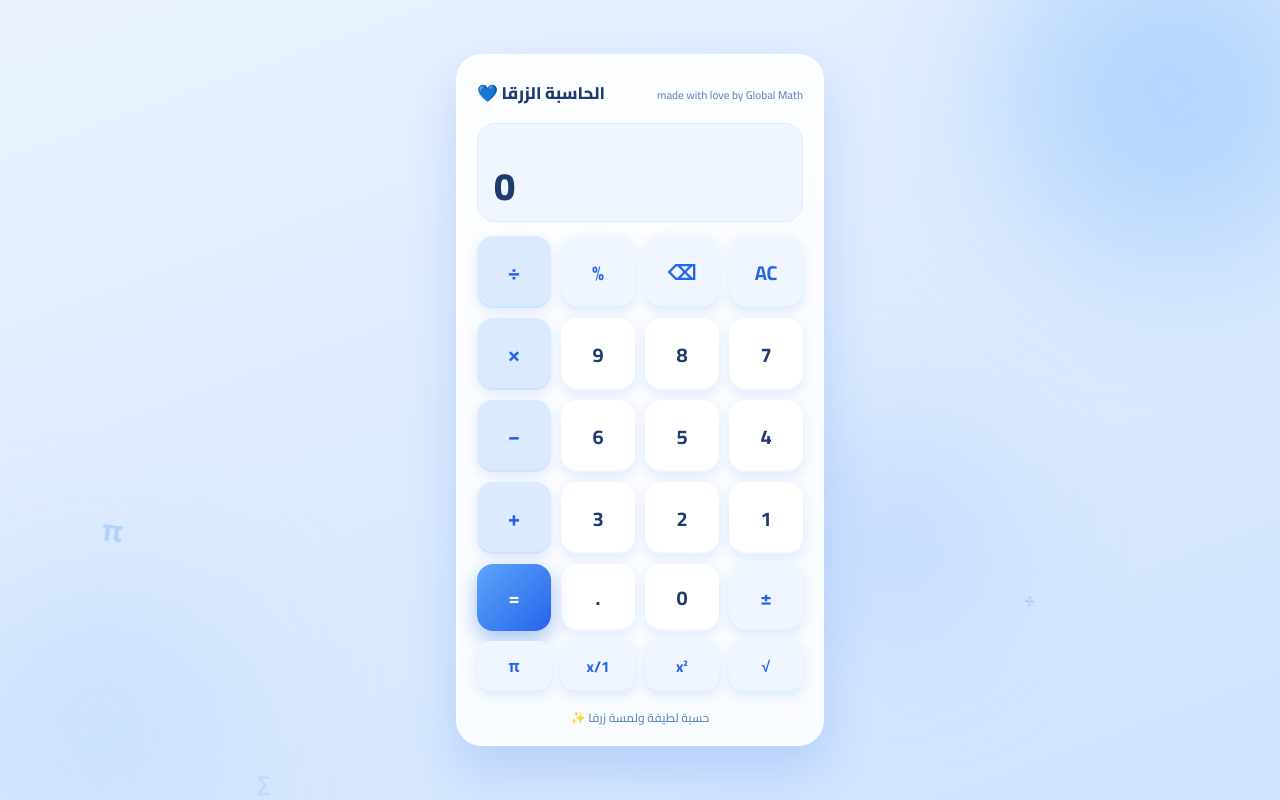
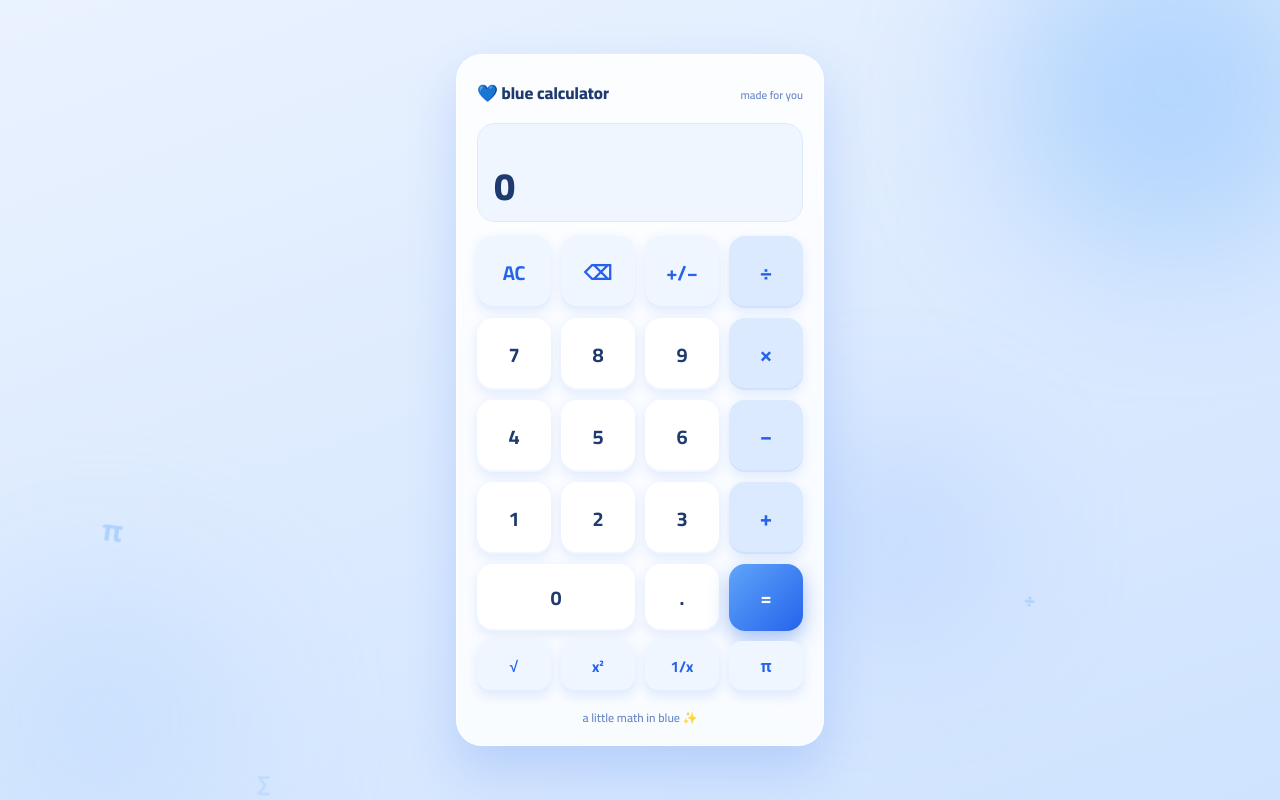
Before and after one commit to 3bdullahelsherif/math-lab, a plain HTML site: page index.html in a window 1280 px wide. Drawn offline with Linux system fonts and the light colour scheme.

Commit message:
English LTR UI, reference-style key layout, 'made for you' tag

```diff
--- a/index.html
+++ b/index.html
@@ -1,10 +1,10 @@
 <!DOCTYPE html>
-<html lang="ar" dir="rtl">
+<html lang="en" dir="ltr">
 <head>
   <meta charset="UTF-8" />
   <meta name="viewport" content="width=device-width, initial-scale=1.0" />
-  <title>الحاسبة الزرقا 💙</title>
-  <meta name="description" content="الحاسبة الزرقا: آلة حاسبة لطيفة بـ HTML وCSS وJavaScript خالص — من Global Math." />
+  <title>blue calculator 💙</title>
+  <meta name="description" content="a cute little blue calculator made with HTML, CSS, and JavaScript — by Global Math." />
   <link rel="preconnect" href="https://fonts.googleapis.com" />
   <link rel="preconnect" href="https://fonts.gstatic.com" crossorigin />
   <link href="https://fonts.googleapis.com/css2?family=Cairo:wght@400;600;700;800&display=swap" rel="stylesheet" />
@@ -12,6 +12,7 @@
   <link rel="stylesheet" href="style.css" />
 </head>
 <body>
+  <!-- soft blurred blobs -->
   <div class="blobs" aria-hidden="true">
     <div class="blob b1"></div>
     <div class="blob b2"></div>
@@ -31,8 +32,8 @@
   <main class="page">
     <section class="calc">
       <header class="calc-head">
-        <div class="calc-title">💙 الحاسبة الزرقا</div>
-        <div class="calc-sub">made with love by Global Math</div>
+        <div class="calc-title">💙 blue calculator</div>
+        <div class="calc-sub">made for you</div>
       </header>
 
       <div class="display">
@@ -43,7 +44,7 @@
       <div class="keys">
         <button class="key fn" data-action="clear">AC</button>
         <button class="key fn" data-action="backspace">⌫</button>
-        <button class="key fn" data-action="percent">%</button>
+        <button class="key fn" data-action="negate">+/−</button>
         <button class="key op" data-op="/">÷</button>
 
         <button class="key" data-digit="7">7</button>
@@ -61,8 +62,7 @@
         <button class="key" data-digit="3">3</button>
         <button class="key op" data-op="+">+</button>
 
-        <button class="key fn" data-action="negate">±</button>
-        <button class="key" data-digit="0">0</button>
+        <button class="key zero" data-digit="0">0</button>
         <button class="key" data-action="dot">.</button>
         <button class="key equals" data-action="equals">=</button>
       </div>
@@ -74,7 +74,7 @@
         <button class="key fn small" data-action="pi">π</button>
       </div>
 
-      <footer class="calc-foot">حسبة لطيفة ولمسة زرقا ✨</footer>
+      <footer class="calc-foot">a little math in blue ✨</footer>
     </section>
   </main>
 
--- a/script.js
+++ b/script.js
@@ -48,7 +48,7 @@ function applyUnary(kind) {
   if (kind === "negate") out = -val;
   if (kind === "pi") out = Math.PI;
   if (Number.isNaN(out) || !Number.isFinite(out)) {
-    showError("عملية غير صالحة");
+    showError("invalid operation");
     return;
   }
   historyEl.innerHTML = pretty(expr) + " =";
@@ -123,7 +123,7 @@ function safeEval(s) {
 
 function equals() {
   const val = safeEval(expr);
-  if (val === null) { showError("صيغة غير مكتملة"); return; }
+  if (val === null) { showError("incomplete expression"); return; }
   historyEl.innerHTML = pretty(expr) + " =";
   expr = trimNum(val);
   render();
--- a/style.css
+++ b/style.css
@@ -130,6 +130,8 @@ body {
 .key.op:hover { background: var(--blue-200); }
 .key.small { font-size: 0.95rem; padding: 11px 0; border-radius: 13px; }
 
+.key.zero { grid-column: span 2; }
+
 .key.equals {
   background: linear-gradient(135deg, var(--blue-400), var(--blue-600));
   color: #fff;
```
Also changed, not shown: mock.html (+1 -1 lines), 1 other file.
